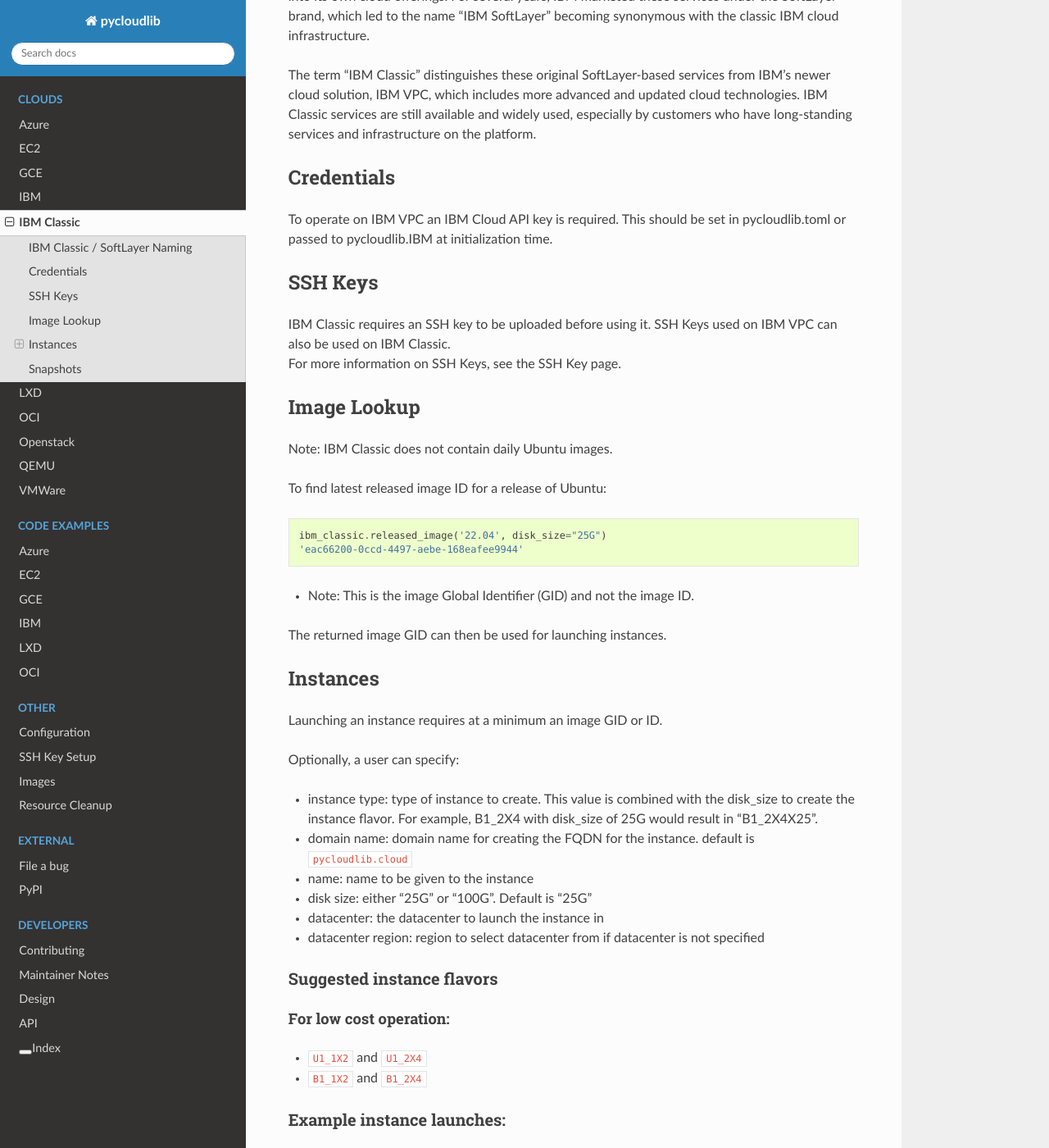
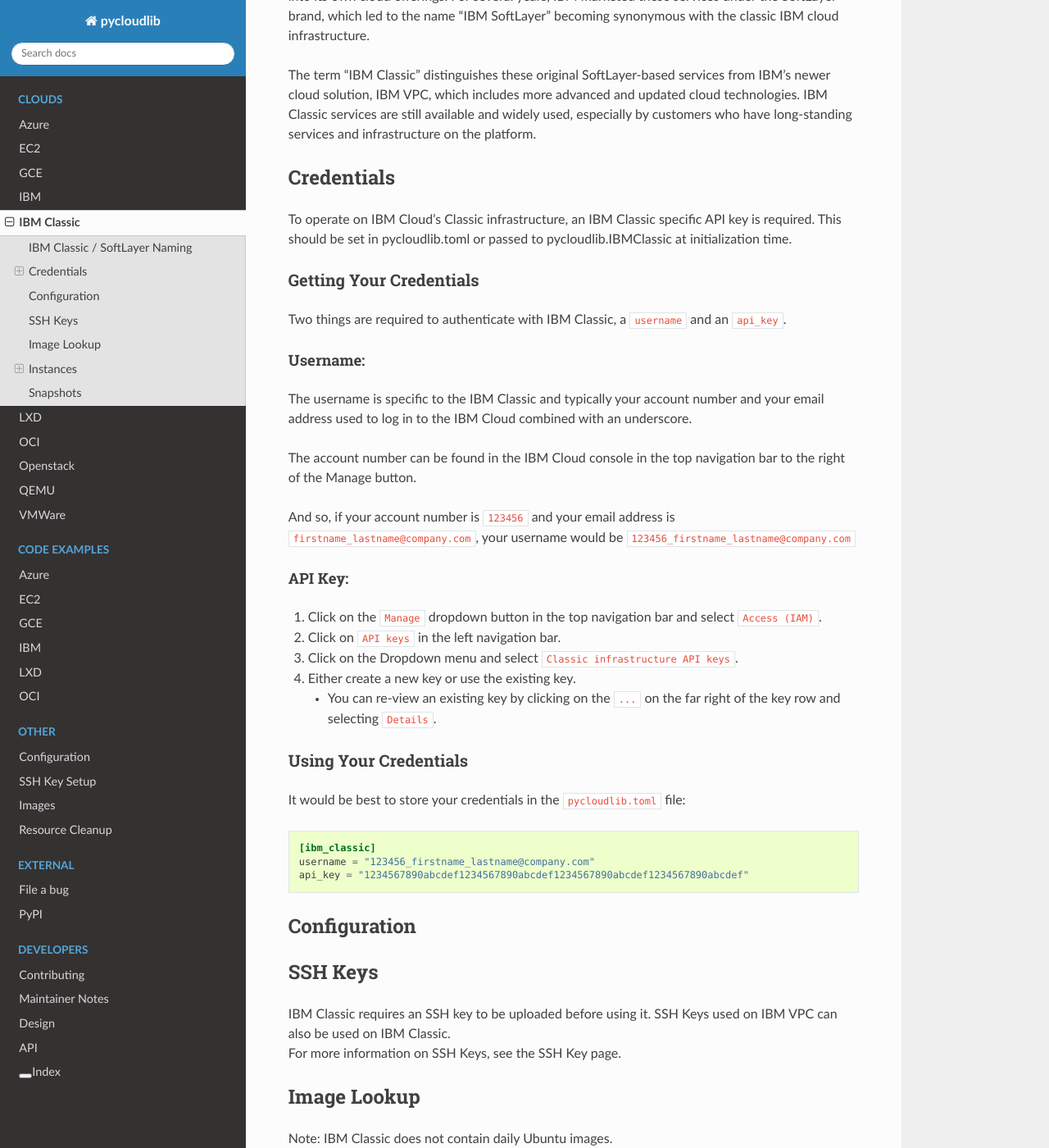
Before and after one commit to canonical/pycloudlib, a Sphinx documentation site: the page built from docs/clouds/ibm-classic.md, in a window 1280 px wide and 1400 px high, scrolled down 352 px. Shown: the whole window at 82% size. Built offline with Sphinx 7.4.7 and the Read the Docs theme 2.0.0, drawn with Linux system fonts in a browser that asks for light colours; pages that are not in the unit, such as notebooks, are missing from menus; some of the changed text lies outside the part shown.

Commit message:
monster commit for hopefully final round of PR changes

````diff
--- a/docs/clouds/ibm-classic.md
+++ b/docs/clouds/ibm-classic.md
@@ -13,13 +13,48 @@
 
 ## Credentials
 
-To operate on IBM VPC an IBM Cloud API key is required. This should be set in pycloudlib.toml
-or passed to pycloudlib.IBM at initialization time.
+To operate on IBM Cloud's Classic infrastructure, an IBM Classic specific API key is required.
+This should be set in pycloudlib.toml or passed to pycloudlib.IBMClassic at initialization time.
+
+### Getting Your Credentials
+
+Two things are required to authenticate with IBM Classic, a `username` and an `api_key`.
+
+#### Username:
+
+The username is specific to the IBM Classic and typically your account number and your email address
+used to log in to the IBM Cloud combined with an underscore.
+
+The account number can be found in the IBM Cloud console in the top navigation bar
+to the right of the Manage button.
+
+And so, if your account number is `123456` and your email address is `firstname_lastname@company.com`,
+your username would be `123456_firstname_lastname@company.com`
+
+#### API Key:
+
+ 1. Click on the `Manage` dropdown button in the top navigation bar and select `Access (IAM)`.
+ 2. Click on `API keys` in the left navigation bar.
+ 3. Click on the Dropdown menu and select `Classic infrastructure API keys`.
+ 4. Either create a new key or use the existing key.
+    - You can re-view an existing key by clicking on the `...` on the far right of the key row and selecting `Details`.
+
+### Using Your Credentials
+
+It would be best to store your credentials in the `pycloudlib.toml` file:
+
+```toml
+[ibm_classic]
+username = "123456_firstname_lastname@company.com"
+api_key = "1234567890abcdef1234567890abcdef1234567890abcdef1234567890abcdef"
+```
+
+## Configuration
 
 ## SSH Keys
 
-IBM Classic requires an SSH key to be uploaded before using it. SSH Keys used on IBM VPC can also be used on IBM
-Classic.
+IBM Classic requires an SSH key to be uploaded before using it.
+SSH Keys used on IBM VPC can also be used on IBM Classic.
 For more information on SSH Keys, see the SSH Key page.
 
 ## Image Lookup
@@ -44,7 +79,6 @@
 - instance type: type of instance to create. This value is
   combined with the disk_size to create the instance flavor. For
   example, B1_2X4 with disk_size of 25G would result in "B1_2X4X25".
-- domain name: domain name for creating the FQDN for the instance. default is `pycloudlib.cloud`
 - name: name to be given to the instance
 - disk size: either "25G" or "100G". Default is "25G"
 - datacenter: the datacenter to launch the instance in
@@ -95,7 +129,6 @@
   instance_type='U1_1X2',
   disk_size="100G",
   datacenter='dal13',
-  domain_name='yourdomain.com',
 )
 ```
 ### Notes on waiting for instances
--- a/pycloudlib/__init__.py
+++ b/pycloudlib/__init__.py
@@ -7,7 +7,7 @@
 from pycloudlib.ec2.cloud import EC2
 from pycloudlib.gce.cloud import GCE
 from pycloudlib.ibm.cloud import IBM
-from pycloudlib.ibm_softlayer.cloud import IBMSoftlayer
+from pycloudlib.ibm_classic.cloud import IBMClassic
 from pycloudlib.lxd.cloud import LXD, LXDContainer, LXDVirtualMachine
 from pycloudlib.oci.cloud import OCI
 from pycloudlib.openstack.cloud import Openstack
@@ -19,7 +19,7 @@
     "EC2",
     "GCE",
     "IBM",
-    "IBMSoftlayer",
+    "IBMClassic",
     "LXD",
     "LXDContainer",
     "LXDVirtualMachine",
````
Also changed, not shown: TODO.md (+0 -1 lines), 6 other files.
